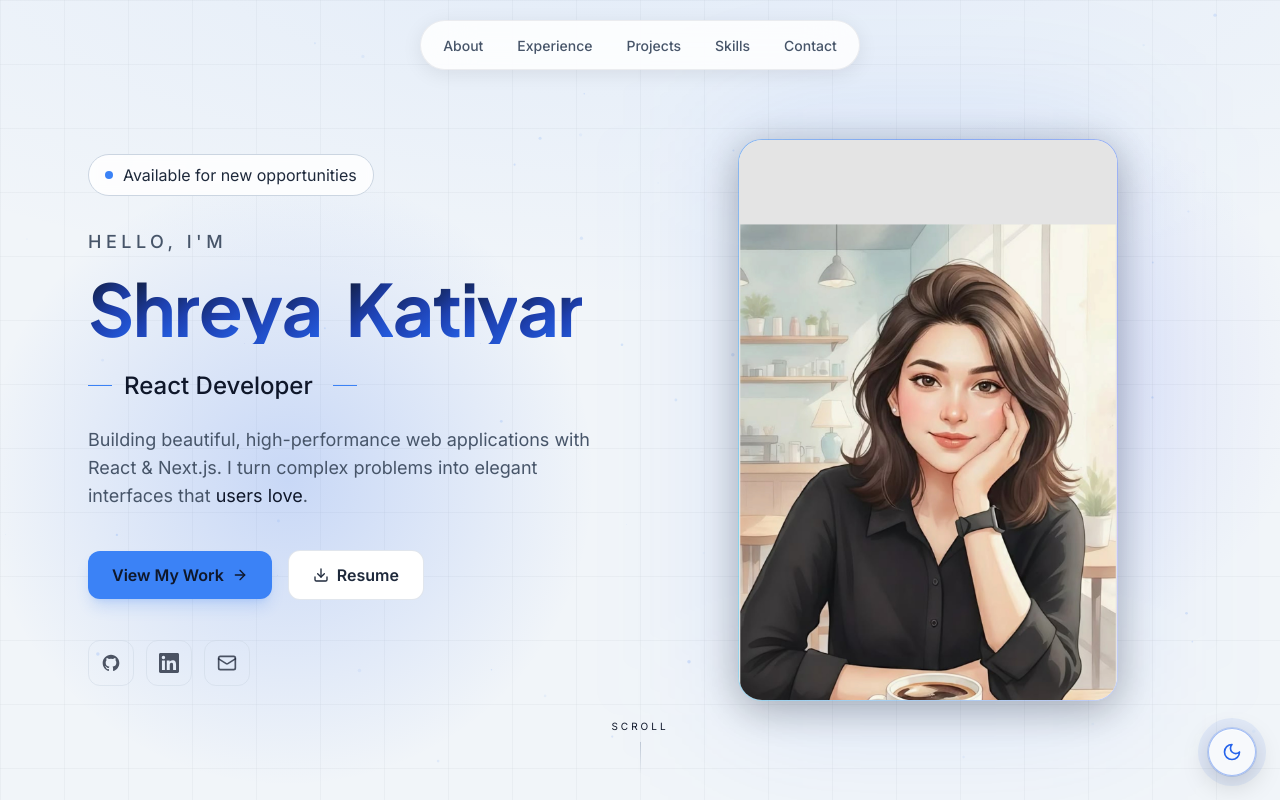
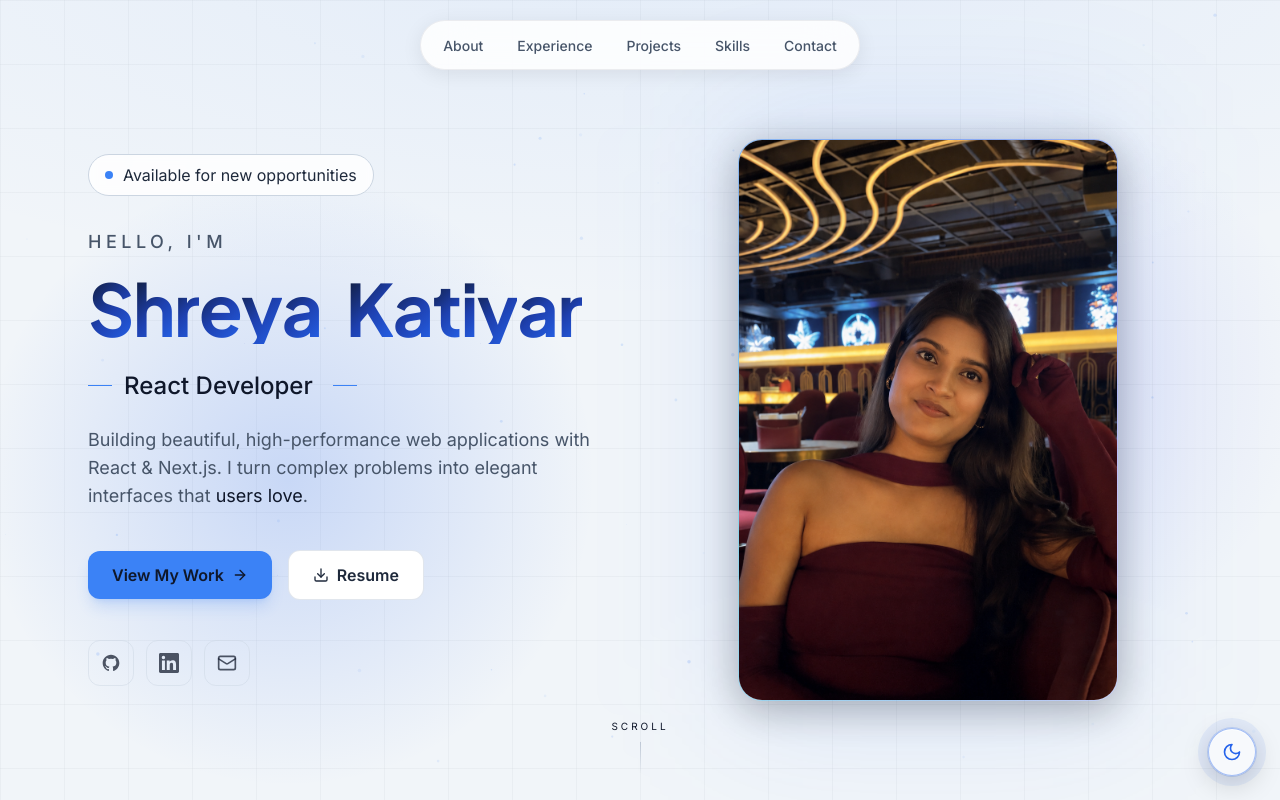
Before and after one commit to shreyakatiyar/Portfolio, a Next.js app: page / in a window 1280 px wide. Shown: the top 800 px of the page. Built offline with nearby package versions, Linux system fonts and the light colour scheme.

Commit message:
fix: update image source from home1.jpg to h1.png

```diff
--- a/components/sections/Hero.tsx
+++ b/components/sections/Hero.tsx
@@ -218,7 +218,7 @@ export default function Hero() {
             <div className="img-animated-border rounded-3xl p-[1px] shadow-[0_8px_40px_rgba(0,0,0,0.3)]">
               <div className="relative bg-slate-800/50 backdrop-blur-xl rounded-[23px] overflow-hidden">
                 <Image
-                  src="/home1.jpg"
+                  src="/h1.png"
                   alt="Shreya Katiyar"
                   width={380}
                   height={390}
```
Also changed, not shown: public/h1.png (added), public/home1.jpg (deleted).
